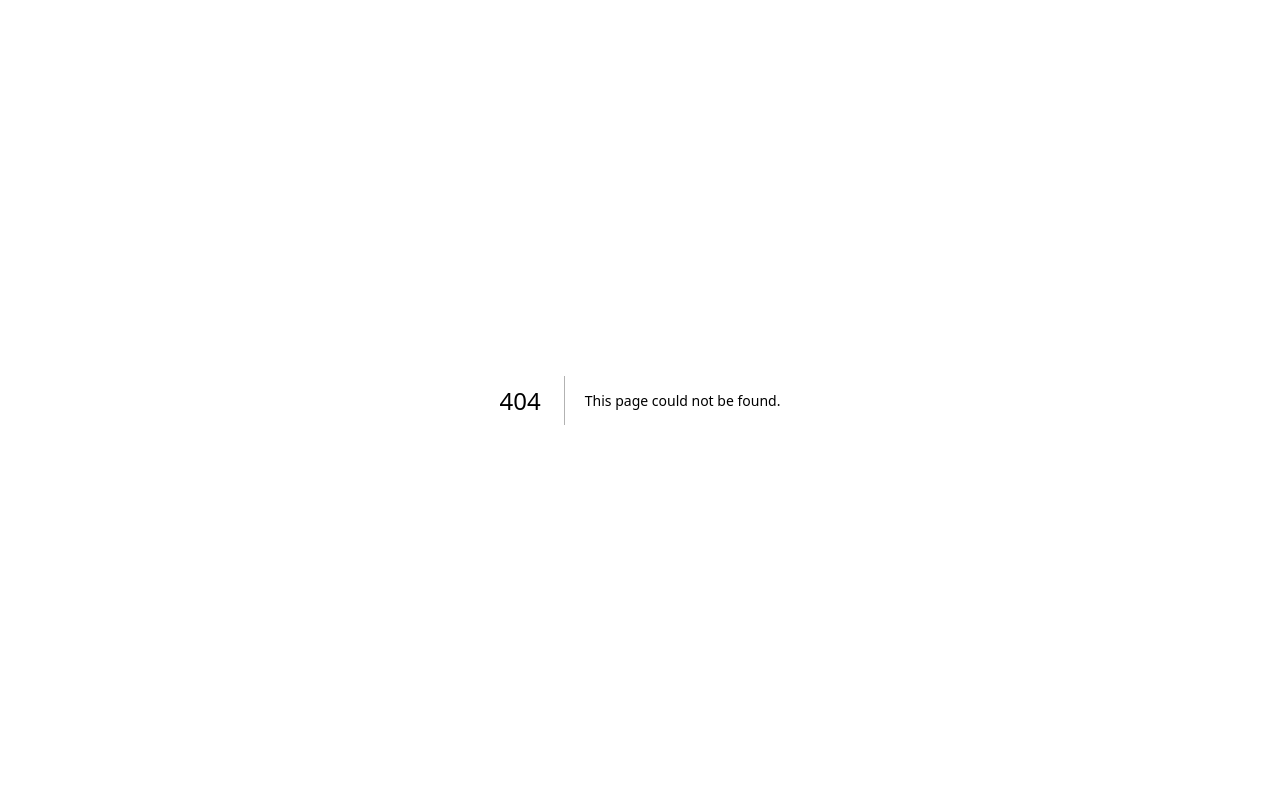
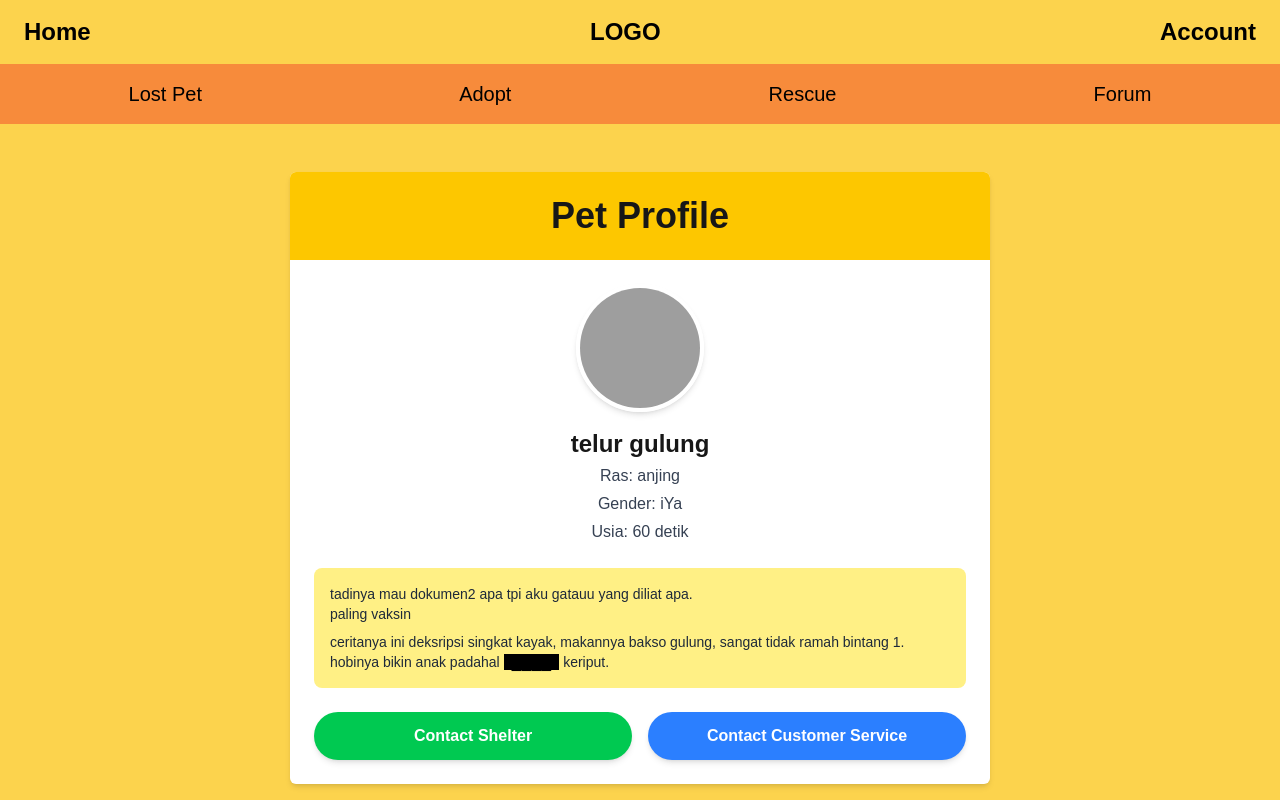
Before and after one commit to amazeianproxy/PATHUBS, a Next.js app: page /Pages/PetProfile in a window 1280 px wide. Before the commit this address had no page. Built offline with nearby package versions, Linux system fonts and the light colour scheme; grey boxes are pictures that could not be loaded.

Commit message:
Create page.tsx

```diff
--- /dev/null
+++ b/src/app/Pages/PetProfile/page.tsx
@@ -0,0 +1,65 @@
+"use client";
+
+import Header from "@/app/Component/header";
+import Link from "next/link";
+import React, { useState } from 'react';
+
+const PetProfile = () => {
+  return (
+    <div>
+      <Header />
+      <br />
+      <br />
+      <div className="w-screen flex items-center justify-center">
+        <div className="bg-white w-[700px] rounded-md shadow-md overflow-hidden">
+
+          {/* Title */}
+          <h1 className="text-4xl font-bold text-center py-6 bg-yellow-400">Pet Profile</h1>
+          <br />
+          {/* Image */}
+          <div className="flex justify-center -mt-0">
+            <img
+              src="https://www.svgrepo.com/show/475656/google-color.svg"
+              alt="telur gulung"
+              className="w-32 h-32 object-cover rounded-full border-4 border-white shadow-md"
+            />
+          </div>
+
+          {/* Info */}
+          <div className="text-center mt-4 space-y-1">
+            <h2 className="text-2xl font-bold">telur gulung</h2>
+            <p className="text-gray-700">Ras: anjing</p>
+            <p className="text-gray-700">Gender: iYa</p>
+            <p className="text-gray-700">Usia: 60 detik</p>
+          </div>
+
+          {/* Description */}
+          <div className="bg-yellow-200 mt-6 mx-6 rounded-lg p-4 text-sm text-gray-800">
+            <p>
+              tadinya mau dokumen2 apa tpi aku gatauu yang diliat apa.<br />
+              paling vaksin
+            </p>
+            <p className="mt-2">
+              ceritanya ini deksripsi singkat kayak, makannya bakso gulung,
+              sangat tidak ramah bintang 1. hobinya bikin anak padahal{" "}
+              <span className="bg-black text-black px-2">████</span> keriput.
+            </p>
+          </div>
+
+          {/* Buttons */}
+          <div className="flex justify-center gap-4 my-6 px-6">
+            <button className="w-1/2 bg-green-500 hover:bg-green-600 text-white font-semibold py-3 rounded-full shadow-md transition">
+              Contact Shelter
+            </button>
+            <button className="w-1/2 bg-blue-500 hover:bg-blue-600 text-white font-semibold py-3 rounded-full shadow-md transition">
+              Contact Customer Service
+            </button>
+          </div>
+
+        </div>
+      </div>
+    </div>
+  );
+};
+
+export default PetProfile;
```
